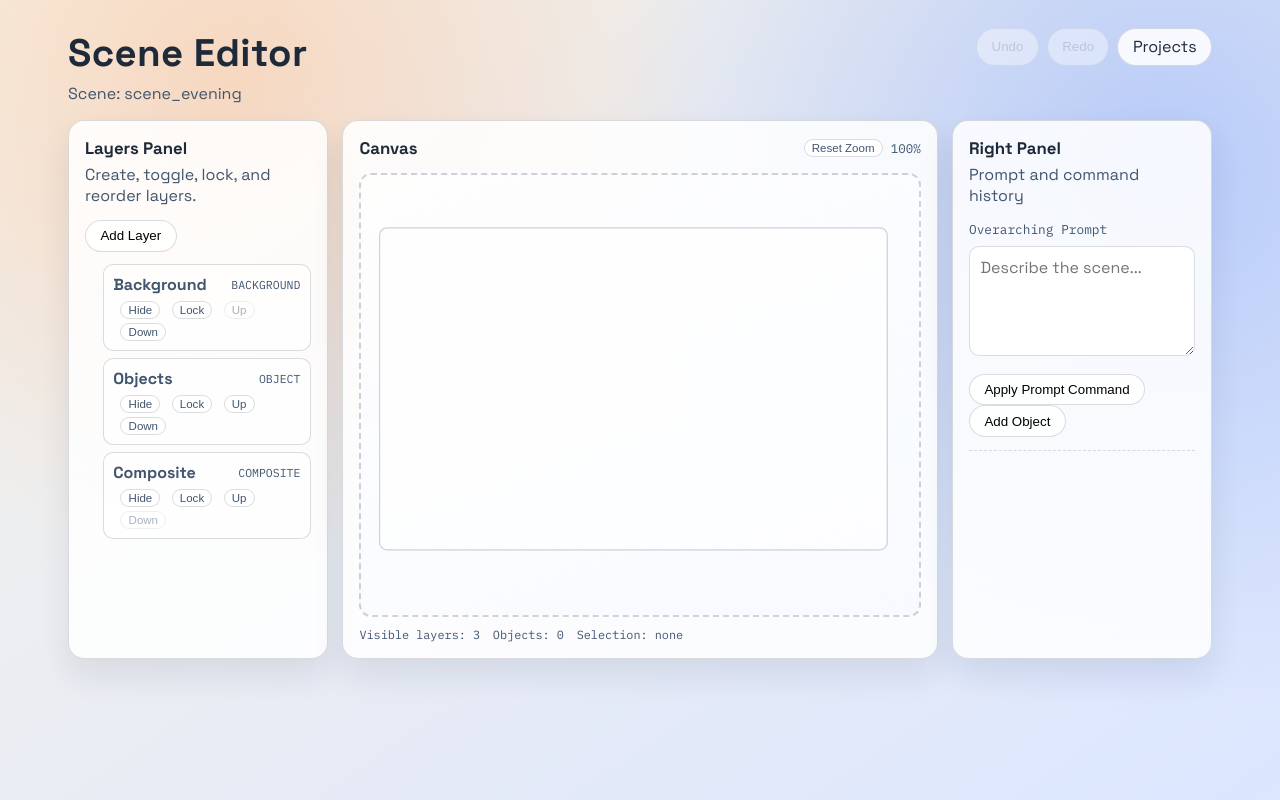
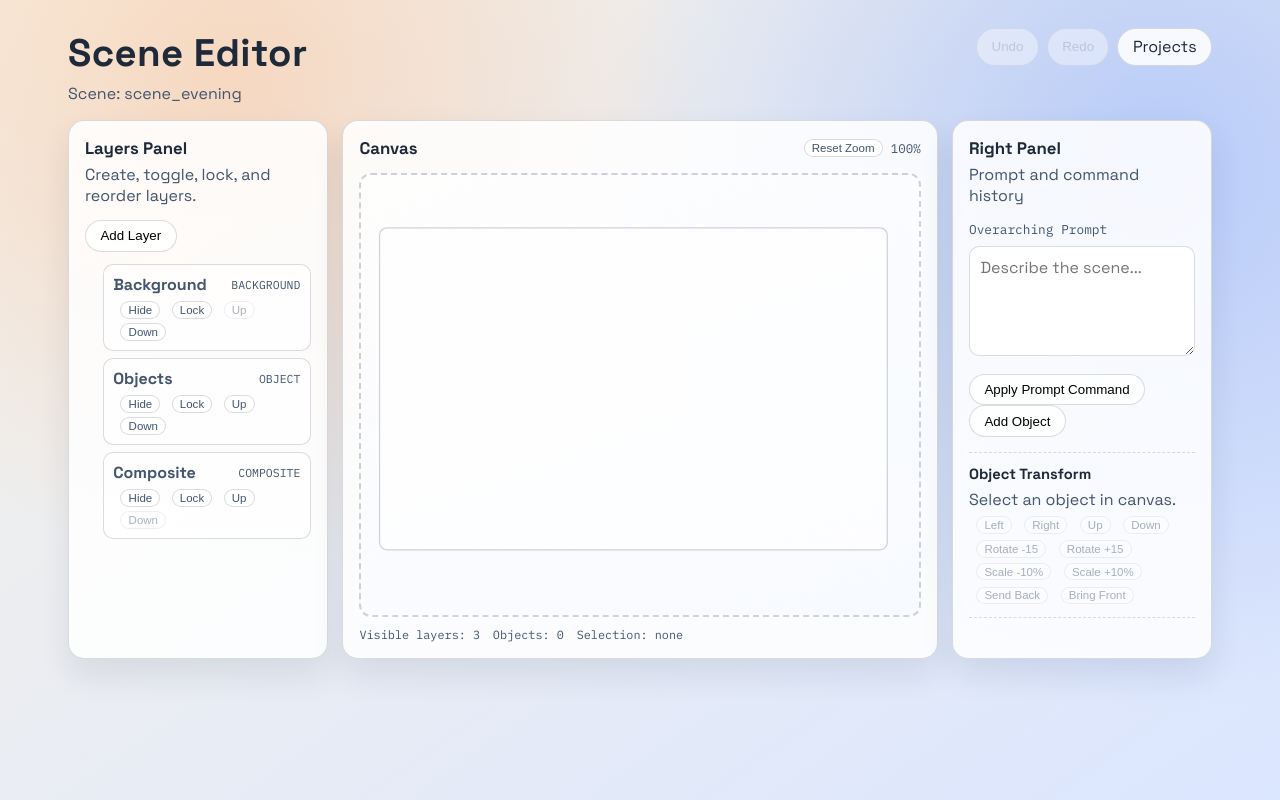
Before and after one commit to kescott027/AI-Image-Composer, a React (Vite) app in the folder apps/web/: page /scenes/scene_evening/editor in a window 1280 px wide. Built offline with nearby package versions, Linux system fonts and the light colour scheme.

Commit message:
feat: add object transform controls and z-order commands

```diff
--- a/apps/web/src/pages/SceneEditorPage.tsx
+++ b/apps/web/src/pages/SceneEditorPage.tsx
@@ -4,11 +4,12 @@ import { Link, useParams } from "react-router-dom";
 import { LayersPanel } from "../components/LayersPanel";
 import { SceneCanvas } from "../components/SceneCanvas";
 import { ROUTES } from "../routes";
-import { addObjectCommand, setOverarchingPromptCommand } from "../state/commands";
+import { addObjectCommand, moveObjectCommand, moveObjectZOrderCommand, rotateObjectCommand, scaleObjectCommand, setOverarchingPromptCommand } from "../state/commands";
 import { SceneStoreProvider, useSceneStore } from "../state/sceneStore";
 
 function SceneEditorShell({ sceneId }: { sceneId: string }) {
   const [promptDraft, setPromptDraft] = useState("");
+  const [selectedObjectId, setSelectedObjectId] = useState<string | null>(null);
   const { sceneSpec, commandLog, canUndo, canRedo, executeCommand, undo, redo } = useSceneStore();
 
   useEffect(() => {
@@ -18,6 +19,10 @@ function SceneEditorShell({ sceneId }: { sceneId: string }) {
   const objectLayer = useMemo(
     () => sceneSpec.layers.find((layer) => layer.type === "OBJECT"),
     [sceneSpec.layers],
+  );
+  const selectedObject = useMemo(
+    () => sceneSpec.objects.find((object) => object.id === selectedObjectId) ?? null,
+    [sceneSpec.objects, selectedObjectId],
   );
 
   const applyPrompt = () => {
@@ -29,6 +34,34 @@ function SceneEditorShell({ sceneId }: { sceneId: string }) {
       return;
     }
     executeCommand(addObjectCommand(objectLayer.id, `Object ${sceneSpec.objects.length + 1}`));
+  };
+
+  const applyMove = (deltaX: number, deltaY: number) => {
+    if (!selectedObject) {
+      return;
+    }
+    executeCommand(moveObjectCommand(selectedObject.id, deltaX, deltaY));
+  };
+
+  const applyRotate = (deltaDeg: number) => {
+    if (!selectedObject) {
+      return;
+    }
+    executeCommand(rotateObjectCommand(selectedObject.id, deltaDeg));
+  };
+
+  const applyScale = (multiplier: number) => {
+    if (!selectedObject) {
+      return;
+    }
+    executeCommand(scaleObjectCommand(selectedObject.id, multiplier));
+  };
+
+  const applyZOrder = (direction: "UP" | "DOWN") => {
+    if (!selectedObject) {
+      return;
+    }
+    executeCommand(moveObjectZOrderCommand(selectedObject.id, direction));
   };
 
   return (
@@ -54,7 +87,11 @@ function SceneEditorShell({ sceneId }: { sceneId: string }) {
       <section className="editor-grid">
         <LayersPanel sceneSpec={sceneSpec} executeCommand={executeCommand} />
 
-        <SceneCanvas sceneSpec={sceneSpec} />
+        <SceneCanvas
+          sceneSpec={sceneSpec}
+          selectedObjectId={selectedObjectId}
+          onSelectObject={setSelectedObjectId}
+        />
 
         <aside className="panel panel-right">
           <h2>Right Panel</h2>
@@ -80,6 +117,46 @@ function SceneEditorShell({ sceneId }: { sceneId: string }) {
           >
             Add Object
           </button>
+          <div className="object-tools">
+            <h3>Object Transform</h3>
+            <p>{selectedObject ? `Selected: ${selectedObject.name}` : "Select an object in canvas."}</p>
+            <div className="tool-row">
+              <button type="button" className="mini-button" onClick={() => applyMove(-12, 0)} disabled={!selectedObject}>
+                Left
+              </button>
+              <button type="button" className="mini-button" onClick={() => applyMove(12, 0)} disabled={!selectedObject}>
+                Right
+              </button>
+              <button type="button" className="mini-button" onClick={() => applyMove(0, -12)} disabled={!selectedObject}>
+                Up
+              </button>
+              <button type="button" className="mini-button" onClick={() => applyMove(0, 12)} disabled={!selectedObject}>
+                Down
+              </button>
+            </div>
+            <div className="tool-row">
+              <button type="button" className="mini-button" onClick={() => applyRotate(-15)} disabled={!selectedObject}>
+                Rotate -15
+              </button>
+              <button type="button" className="mini-button" onClick={() => applyRotate(15)} disabled={!selectedObject}>
+                Rotate +15
+              </button>
+              <button type="button" className="mini-button" onClick={() => applyScale(0.9)} disabled={!selectedObject}>
+                Scale -10%
+              </button>
+              <button type="button" className="mini-button" onClick={() => applyScale(1.1)} disabled={!selectedObject}>
+                Scale +10%
+              </button>
+            </div>
+            <div className="tool-row">
+              <button type="button" className="mini-button" onClick={() => applyZOrder("DOWN")} disabled={!selectedObject}>
+                Send Back
+              </button>
+              <button type="button" className="mini-button" onClick={() => applyZOrder("UP")} disabled={!selectedObject}>
+                Bring Front
+              </button>
+            </div>
+          </div>
           <ul className="history-list">
             {commandLog.slice(-6).reverse().map((entry, index) => (
               <li key={`${entry}-${index}`}>{entry}</li>
--- a/apps/web/src/state/commands.ts
+++ b/apps/web/src/state/commands.ts
@@ -12,6 +12,18 @@ function cloneSceneSpec(sceneSpec: SceneSpec): SceneSpec {
 function createId(prefix: string): string {
   const token = Math.random().toString(36).slice(2, 10);
   return `${prefix}_${token}`;
+}
+
+function normalizeLayerZIndex(sceneSpec: SceneSpec, layerId: string) {
+  const objects = sceneSpec.objects
+    .filter((object) => object.layer_id === layerId)
+    .sort((a, b) => (a.transform?.z_index ?? 0) - (b.transform?.z_index ?? 0));
+  objects.forEach((object, index) => {
+    if (!object.transform) {
+      return;
+    }
+    object.transform.z_index = index;
+  });
 }
 
 export function setOverarchingPromptCommand(prompt: string): SceneCommand {
@@ -113,6 +125,9 @@ export function addObjectCommand(layerId: string, name: string): SceneCommand {
       }
 
       const objectIndex = next.objects.length;
+      const maxZ = next.objects
+        .filter((object) => object.layer_id === layerId)
+        .reduce((highest, object) => Math.max(highest, object.transform?.z_index ?? -1), -1);
       next.objects.push({
         id: createId("obj"),
         layer_id: layerId,
@@ -123,12 +138,125 @@ export function addObjectCommand(layerId: string, name: string): SceneCommand {
         transform: {
           x: 80 + objectIndex * 24,
           y: 90 + objectIndex * 20,
+          scale_x: 1,
+          scale_y: 1,
+          rotation_deg: 0,
+          z_index: maxZ + 1,
+          anchor: "top_left",
           width: 120,
           height: 84,
-          rotation_deg: 0,
         },
       });
       return next;
     },
   };
 }
+
+export function moveObjectCommand(objectId: string, deltaX: number, deltaY: number): SceneCommand {
+  return {
+    name: "MOVE_OBJECT",
+    apply(sceneSpec) {
+      const next = cloneSceneSpec(sceneSpec);
+      next.objects = next.objects.map((object) => {
+        if (object.id !== objectId || !object.transform) {
+          return object;
+        }
+        return {
+          ...object,
+          transform: {
+            ...object.transform,
+            x: object.transform.x + deltaX,
+            y: object.transform.y + deltaY,
+          },
+        };
+      });
+      return next;
+    },
+  };
+}
+
+export function rotateObjectCommand(objectId: string, deltaDeg: number): SceneCommand {
+  return {
+    name: "ROTATE_OBJECT",
+    apply(sceneSpec) {
+      const next = cloneSceneSpec(sceneSpec);
+      next.objects = next.objects.map((object) => {
+        if (object.id !== objectId || !object.transform) {
+          return object;
+        }
+        return {
+          ...object,
+          transform: {
+            ...object.transform,
+            rotation_deg: object.transform.rotation_deg + deltaDeg,
+          },
+        };
+      });
+      return next;
+    },
+  };
+}
+
+export function scaleObjectCommand(objectId: string, multiplier: number): SceneCommand {
+  return {
+    name: "SCALE_OBJECT",
+    apply(sceneSpec) {
+      const next = cloneSceneSpec(sceneSpec);
+      next.objects = next.objects.map((object) => {
+        if (object.id !== objectId || !object.transform) {
+          return object;
+        }
+        const nextScaleX = Math.min(3, Math.max(0.2, Number((object.transform.scale_x * multiplier).toFixed(2))));
+        const nextScaleY = Math.min(3, Math.max(0.2, Number((object.transform.scale_y * multiplier).toFixed(2))));
+        return {
+          ...object,
+          transform: {
+            ...object.transform,
+            scale_x: nextScaleX,
+            scale_y: nextScaleY,
+          },
+        };
+      });
+      return next;
+    },
+  };
+}
+
+export function moveObjectZOrderCommand(objectId: string, direction: "UP" | "DOWN"): SceneCommand {
+  return {
+    name: direction === "UP" ? "MOVE_OBJECT_Z_UP" : "MOVE_OBJECT_Z_DOWN",
+    apply(sceneSpec) {
+      const next = cloneSceneSpec(sceneSpec);
+      const object = next.objects.find((item) => item.id === objectId);
+      if (!object || !object.transform) {
+        return next;
+      }
+
+      normalizeLayerZIndex(next, object.layer_id);
+      const layerObjects = next.objects
+        .filter((item) => item.layer_id === object.layer_id && item.transform)
+        .sort((a, b) => (a.transform?.z_index ?? 0) - (b.transform?.z_index ?? 0));
+      const currentIndex = layerObjects.findIndex((item) => item.id === objectId);
+      if (currentIndex === -1) {
+        return next;
+      }
+
+      const swapIndex = direction === "UP" ? currentIndex + 1 : currentIndex - 1;
+      if (swapIndex < 0 || swapIndex >= layerObjects.length) {
+        return next;
+      }
+
+      const current = layerObjects[currentIndex];
+      const neighbor = layerObjects[swapIndex];
+      if (!current?.transform || !neighbor?.transform) {
+        return next;
+      }
+
+      const currentZ = current.transform.z_index;
+      current.transform.z_index = neighbor.transform.z_index;
+      neighbor.transform.z_index = currentZ;
+
+      return next;
+    },
+  };
+}
--- a/apps/web/src/styles.css
+++ b/apps/web/src/styles.css
@@ -309,6 +309,24 @@ p {
   font-size: 0.77rem;
 }
 
+.object-tools {
+  margin-top: 0.95rem;
+  border-top: 1px dashed var(--line);
+  padding-top: 0.75rem;
+}
+
+.object-tools h3 {
+  margin: 0 0 0.3rem;
+  font-size: 0.92rem;
+}
+
+.tool-row {
+  display: flex;
+  gap: 0.32rem;
+  flex-wrap: wrap;
+  margin-top: 0.38rem;
+}
+
 @media (max-width: 980px) {
   .editor-grid {
     grid-template-columns: 1fr;
--- a/packages/shared/src/scenespec.ts
+++ b/packages/shared/src/scenespec.ts
@@ -36,9 +36,13 @@ export interface SceneSpec {
     transform?: {
       x: number;
       y: number;
+      scale_x: number;
+      scale_y: number;
+      rotation_deg: number;
+      z_index: number;
+      anchor: "center" | "top_left";
       width: number;
       height: number;
-      rotation_deg: number;
     };
   }>;
   relations: Array<{
```
Also changed, not shown: apps/web/src/components/SceneCanvas.tsx (+35 -10 lines), 2 other files (tests, documents, lock files or other folders).
